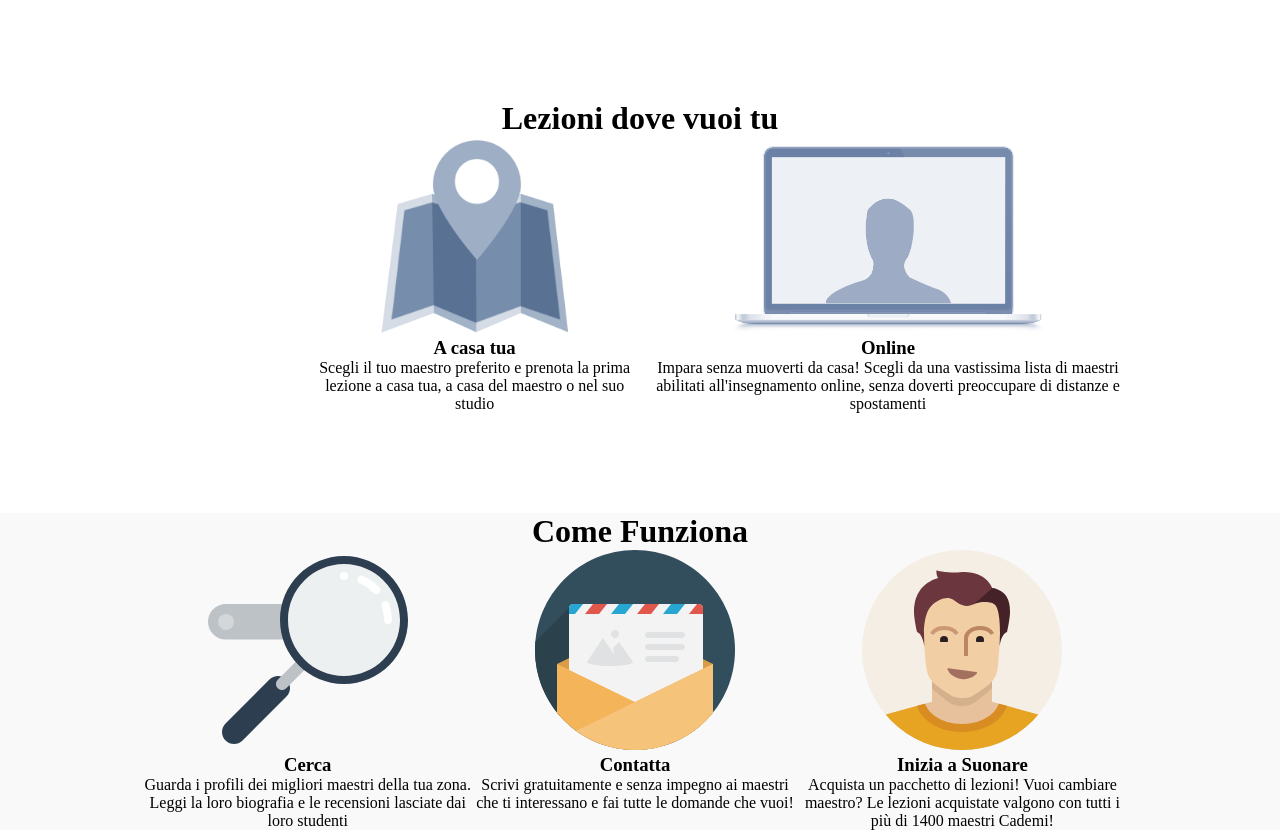
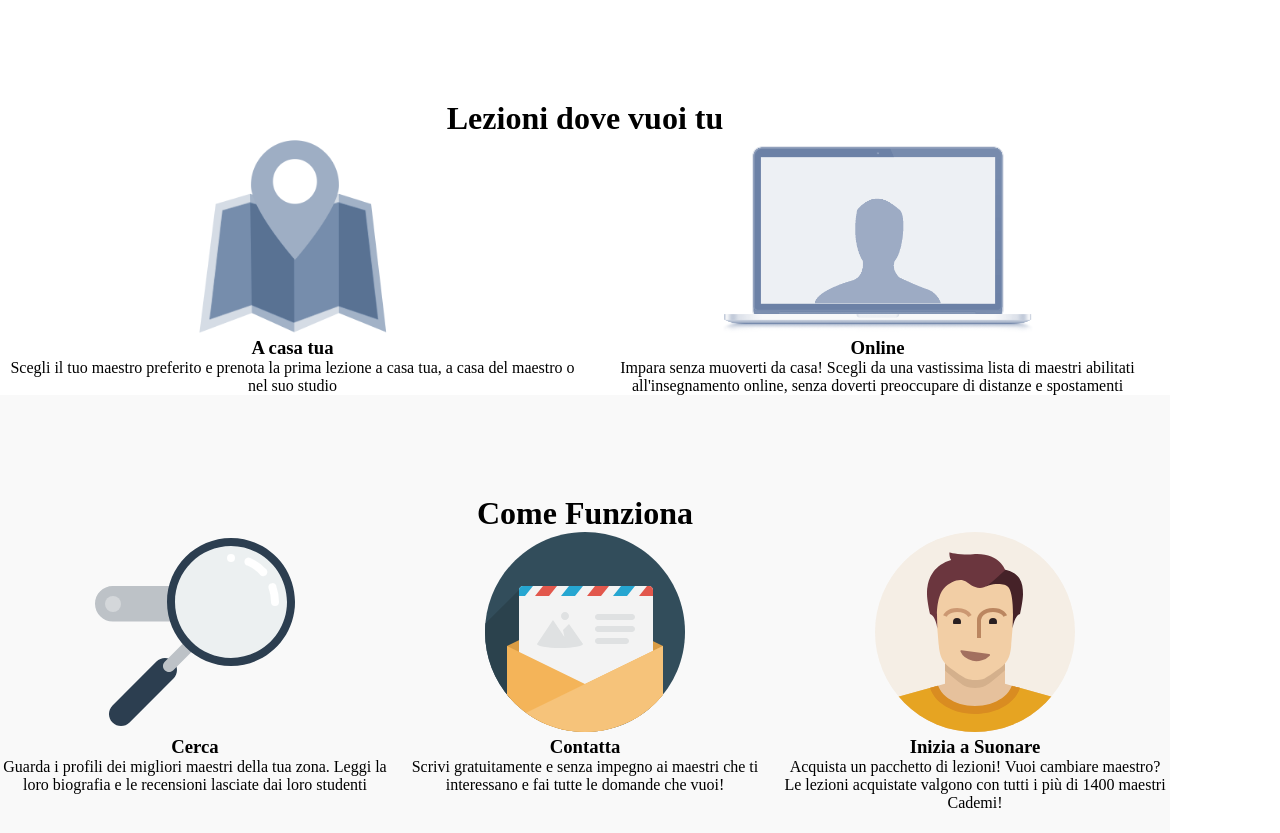
Before and after one commit to p-suero/html-css-resp-wannabe-12bool, a plain HTML site: page index.html in a window 1280 px wide. Shown: the top 833 px of the page. Drawn offline with Linux system fonts and the light colour scheme.

Commit message:
Progetto comletato (Html, css, framework)

```diff
--- a/12bool.css
+++ b/12bool.css
@@ -4,8 +4,14 @@
     box-sizing: border-box;
 }
 
-.row {
+.container {
     max-width: 1170px;
+}
+
+.container::after{
+    clear: both;
+    display: table;
+    content: "";
 }
 
 [class*="col-"] {
@@ -18,7 +24,7 @@
 }
 
 .col-lg-2 {
-    width: calc(8100% / 12) * 2);
+    width: calc(100% / 12) * 2);
 }
 
 .col-lg-3 {
@@ -55,6 +61,10 @@
 
 .col-lg-11 {
     width: calc((100% / 12) * 11);
+}
+
+.col-lg-12 {
+    width: 100%;
 }
 
 /* divisione in dodicesimi dei margini */
@@ -154,6 +164,10 @@ and (max-width: 991px) {
         width: calc((100% / 12) * 11);
     }
 
+    .col-md-12 {
+        width: 100%;
+    }
+
     /* divisione in dodicesimi dei margini */
     .col-md-offset-0 {
         margin-left: 0;
@@ -202,11 +216,10 @@ and (max-width: 991px) {
     .col-md-offset-11 {
         margin-left: calc((100% / 12) * 11);
     }
-
 }
 
 /* media query per dispositivi mobile di tipo smartphone*/
-@media screen and (max-width: 767px){
+@media screen and (max-width: 767px) {
 
     .col-xs-1 {
         width: calc(100% / 12);
@@ -241,7 +254,7 @@ and (max-width: 991px) {
     }
 
     .col-xs-9 {
-        width: calc ((100% / 12) * 9);
+        width: calc((100% / 12) * 9);
     }
 
     .col-xs-10 {
@@ -250,6 +263,10 @@ and (max-width: 991px) {
 
     .col-xs-11 {
         width: calc((100% / 12) * 11);
+    }
+
+    .col-xs-12 {
+        width: 100%;
     }
 
     /* divisione in dodicesimi dei margini */
@@ -300,5 +317,4 @@ and (max-width: 991px) {
     .col-xs-offset-11 {
         margin-left: calc((100% / 12) * 11);
     }
-
 }
--- a/index.html
+++ b/index.html
@@ -9,14 +9,14 @@
   </head>
   <body>
     <div id="lezioni" class="container">
-      <div class="row">
+      <div class="row col-lg-12">
         <h1>Lezioni dove vuoi tu</h1>
-        <div class="col-lg-4 col-lg-offset-2">
+        <div class="col-lg-6 col-md-5 col-md-offset-1 col-xs-12">
           <img src="img/icon/maps.png" alt="">
           <h3>A casa tua</h3>
           Scegli il tuo maestro preferito e prenota la prima lezione a casa tua, a casa del maestro o nel suo studio
         </div>
-        <div class="right col-lg-4">
+        <div class="col-lg-6 col-md-5 col-xs-12">
           <img src="img/icon/screen.png" alt="">
           <h3>Online</h3>
           Impara senza muoverti da casa! Scegli da una vastissima lista di maestri abilitati all'insegnamento online, senza doverti preoccupare di distanze e spostamenti
@@ -26,19 +26,19 @@
     </div>
 
     <div id="steps" class="container grey">
-      <div class="row">
+      <div class="row col-lg-12 ">
         <h1>Come Funziona</h1>
-        <div class="left">
+        <div class="col-lg-4 col-md-4 col-md-offset-2 col-xs-12">
           <img src="img/search.svg" alt="">
           <h3>Cerca</h3>
           Guarda i profili dei migliori maestri della tua zona. Leggi la loro biografia e le recensioni lasciate dai loro studenti
         </div>
-        <div class="central">
+        <div class="col-lg-4 col-md-4 col-xs-12">
           <img src="img/letter.svg" alt="">
           <h3>Contatta</h3>
           Scrivi gratuitamente e senza impegno ai maestri che ti interessano e fai tutte le domande che vuoi!
         </div>
-        <div class="right">
+        <div class="col-lg-4 col-md-6 col-md-offset-3 col-xs-12">
           <img src="img/male.svg" alt="">
           <h3>Inizia a Suonare</h3>
           Acquista un pacchetto di lezioni! Vuoi cambiare maestro? Le lezioni acquistate valgono con tutti i più di 1400 maestri Cademi!
@@ -48,7 +48,7 @@
     </div>
 
     <div id="why" class="container grey">
-      <div class="row">
+      <div class="row col-lg-12">
         <h1>Perchè Cademi</h1>
         <div class="first">
           <img src="img/icon/profile.png" alt="">
```
